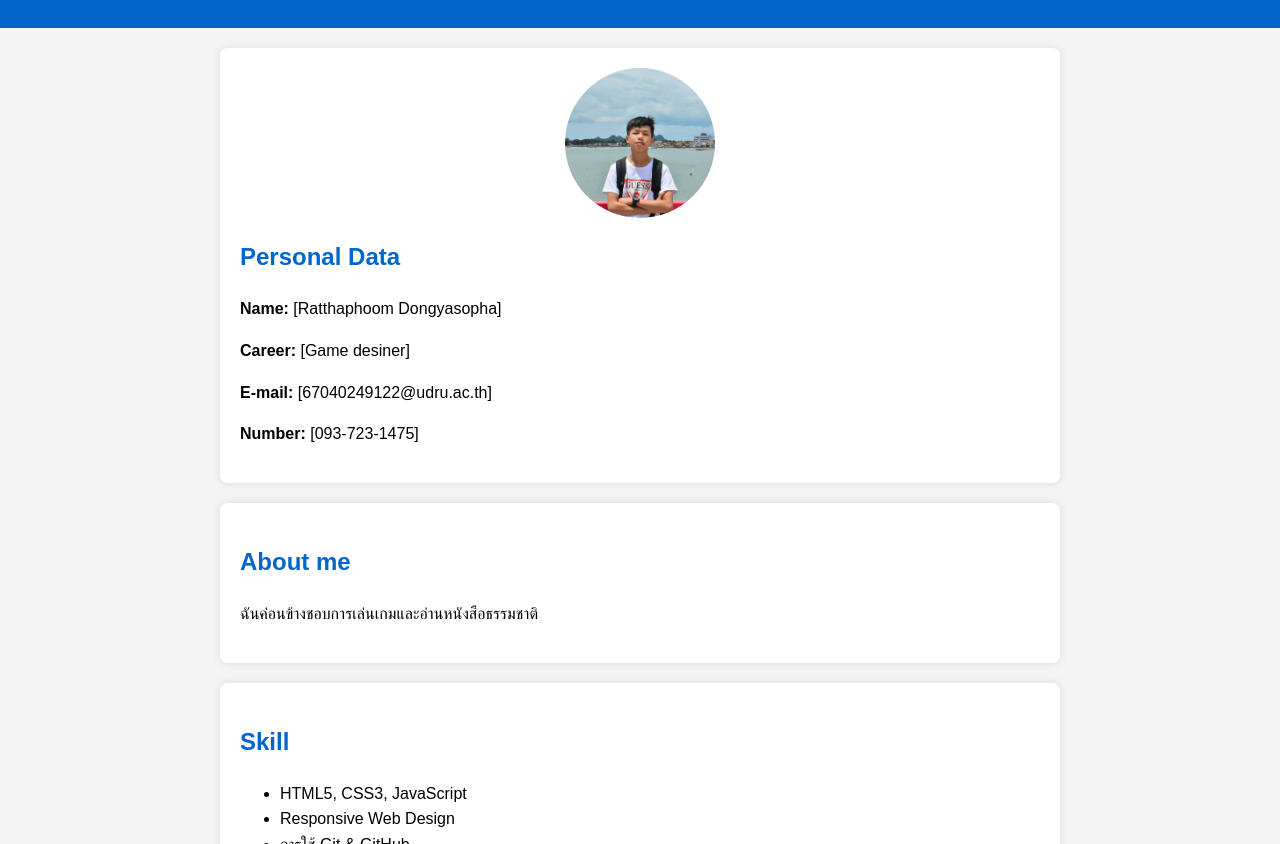
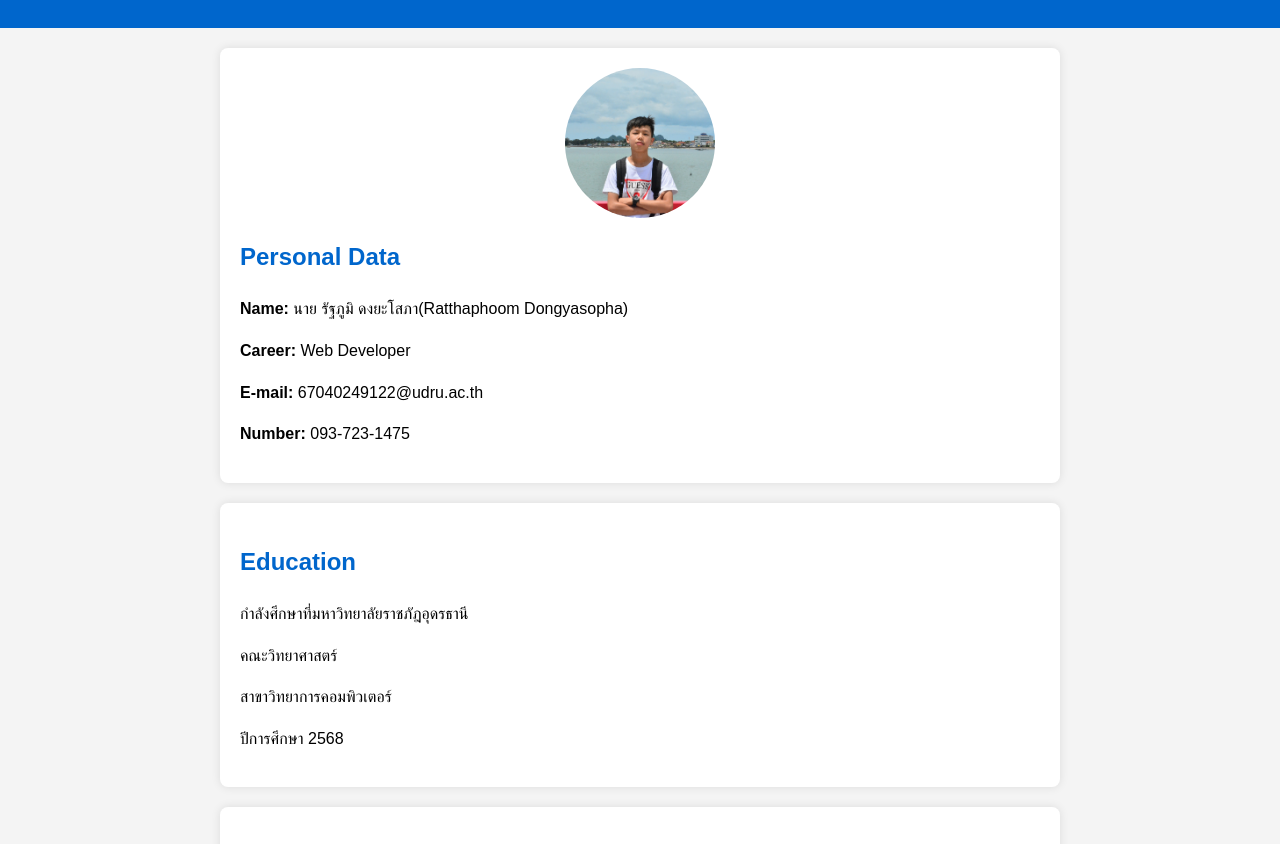
Before and after one commit to snatch07/snatch07.github.io, a plain HTML site: page index.html in a window 1280 px wide. Shown: the part 106-950 px from the top of the page. Drawn offline with Linux system fonts and the light colour scheme.

Commit message:
Update index.html

```diff
--- a/index.html
+++ b/index.html
@@ -52,33 +52,34 @@
     <section>
         <img src="117378697_2660617960855231_976312298760715370_n.jpg" alt="รูปโปรไฟล์ของฉัน" class="profile">
         <h2>Personal Data</h2>
-        <p><strong>Name:</strong> [Ratthaphoom Dongyasopha]</p>
-        <p><strong>Career:</strong> [Game desiner]</p>
-        <p><strong>E-mail:</strong> [67040249122@udru.ac.th]</p>
-        <p><strong>Number:</strong> [093-723-1475]</p>
+        <p><strong>Name:</strong> นาย รัฐภูมิ ดงยะโสภา(Ratthaphoom Dongyasopha)</p>
+        <p><strong>Career:</strong> Web Developer</p>
+        <p><strong>E-mail:</strong> 67040249122@udru.ac.th</p>
+        <p><strong>Number:</strong> 093-723-1475</p>
     </section>
 
     <section>
-        <h2>About me</h2>
-        <p>ฉันค่อนข้างชอบการเล่นเกมและอ่านหนังสือธรรมชาติ</p>
+        <h2>Education</h2>
+        <p>กำลังศึกษาที่มหาวิทยาลัยราชภัฎอุดรธานี</p>
+        <p>คณะวิทยาศาสตร์</p>
+        <p>สาขาวิทยาการคอมพิวเตอร์</p>
+        <p>ปีการศึกษา 2568</p>
     </section>
 
     <section>
         <h2>Skill</h2>
         <ul>
             <li>HTML5, CSS3, JavaScript</li>
-            <li>Responsive Web Design</li>
+            <li>Web Design</li>
             <li>การใช้ Git & GitHub</li>
-            <li>บังเอิญ</li>
         </ul>
     </section>
 
     <section>
         <h2>Social media</h2>
         <p>
-            <a href="https://facebook.com/yourprofile" target="_blank">Facebook</a> |
-            <a href="https://linkedin.com/in/yourprofile" target="_blank">LinkedIn</a> |
-            <a href="https://github.com/yourprofile" target="_blank">GitHub</a>
+            <a href="https://www.facebook.com/phoom.rww" target="_blank">Facebook</a> |
+            <a href="https://github.com/snatch07" target="_blank">GitHub</a>
         </p>
     </section>
 
```
